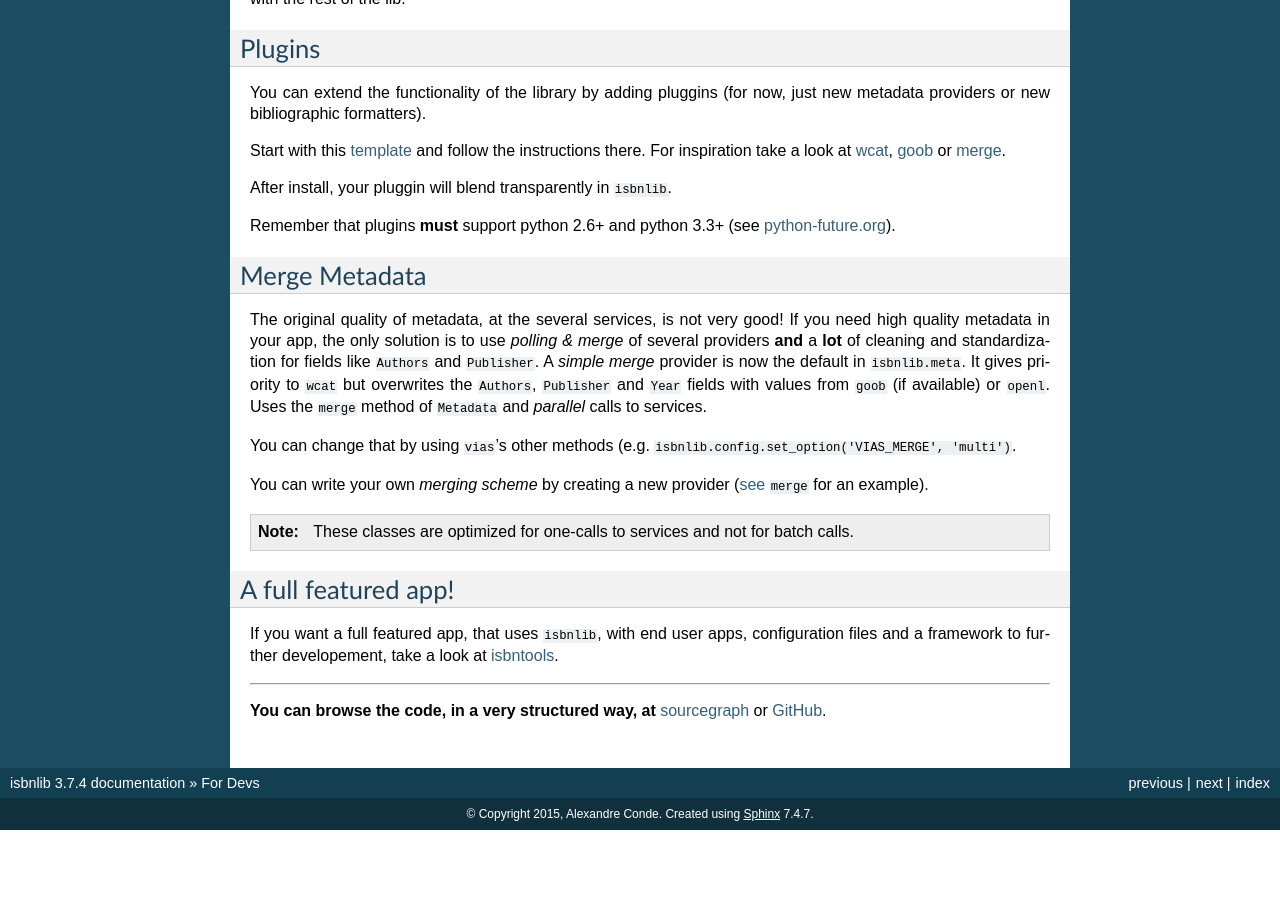
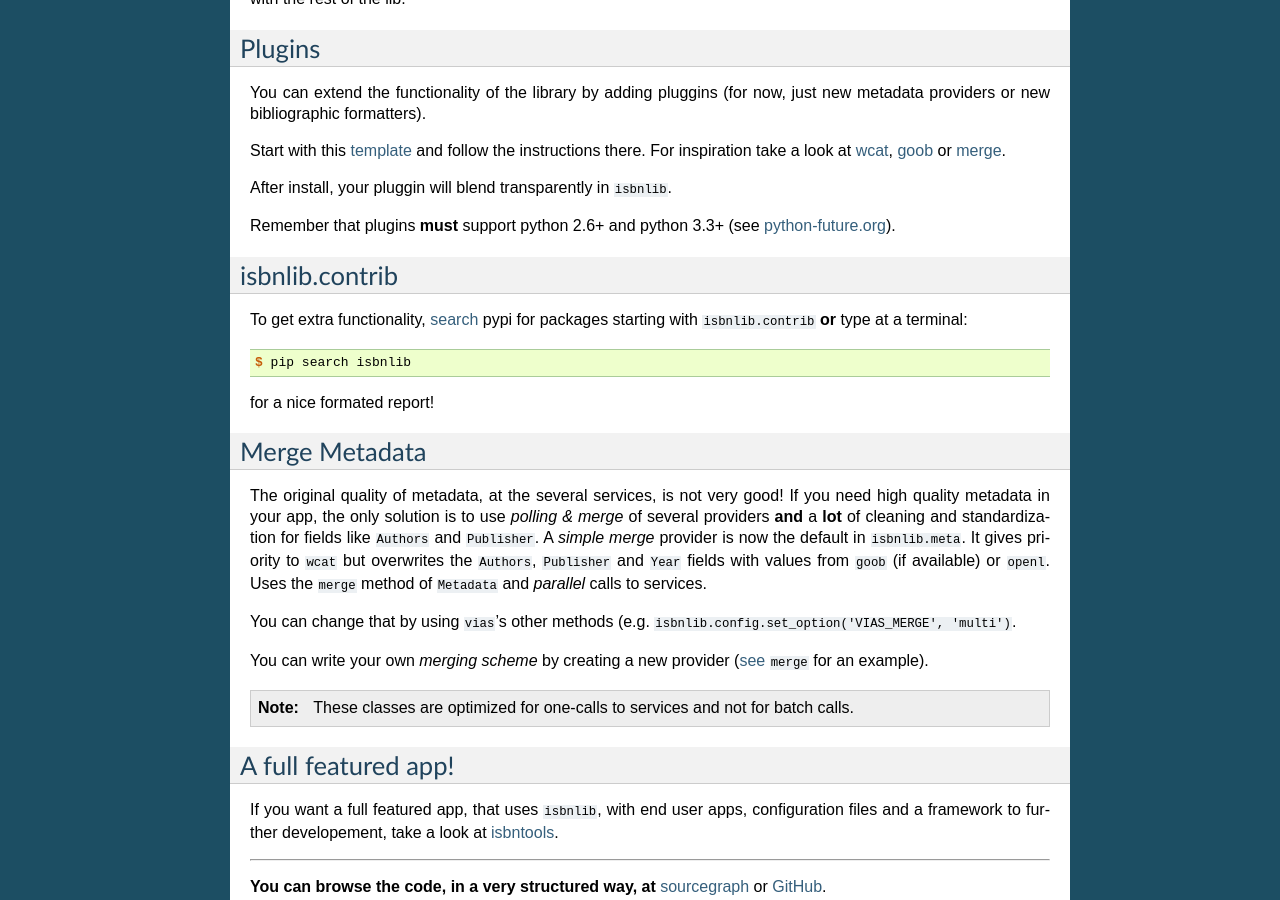
Before and after one commit to rysto3/isbnlib, a Sphinx documentation site: the page built from docs/devs.rst, in a window 1280 px wide and 900 px high, scrolled down 3280 px. Built offline with Sphinx 7.4.7, drawn with Linux system fonts in a browser that asks for light colours; before the commit the page ends 4110 px from its top, so only the background shows below that.

Commit message:
update docs

```diff
--- a/docs/devs.rst
+++ b/docs/devs.rst
@@ -216,6 +216,21 @@ Remember that plugins **must** support python 2.6+ and python 3.3+ (see python-f
 
 
 
+isbnlib.contrib
+---------------
+
+To get extra functionality, search_ pypi for packages starting with ``isbnlib.contrib``
+**or** type at a terminal:
+
+.. code-block:: console
+
+    $ pip search isbnlib
+
+
+for a nice formated report!
+
+
+
 Merge Metadata
 --------------
 
@@ -275,3 +290,5 @@ framework to further developement, take a look at isbntools_.
 .. _goob: https://github.com/xlcnd/isbnlib/blob/dev/isbnlib/_goob.py
 
 .. _merge: https://github.com/xlcnd/isbnlib/blob/dev/isbnlib/_merge.py
+
+.. _search: https://pypi.python.org/pypi?%3Aaction=search&term=isbnlib.contrib&submit=search
```
Also changed, not shown: README.rst (+17 -0 lines).
